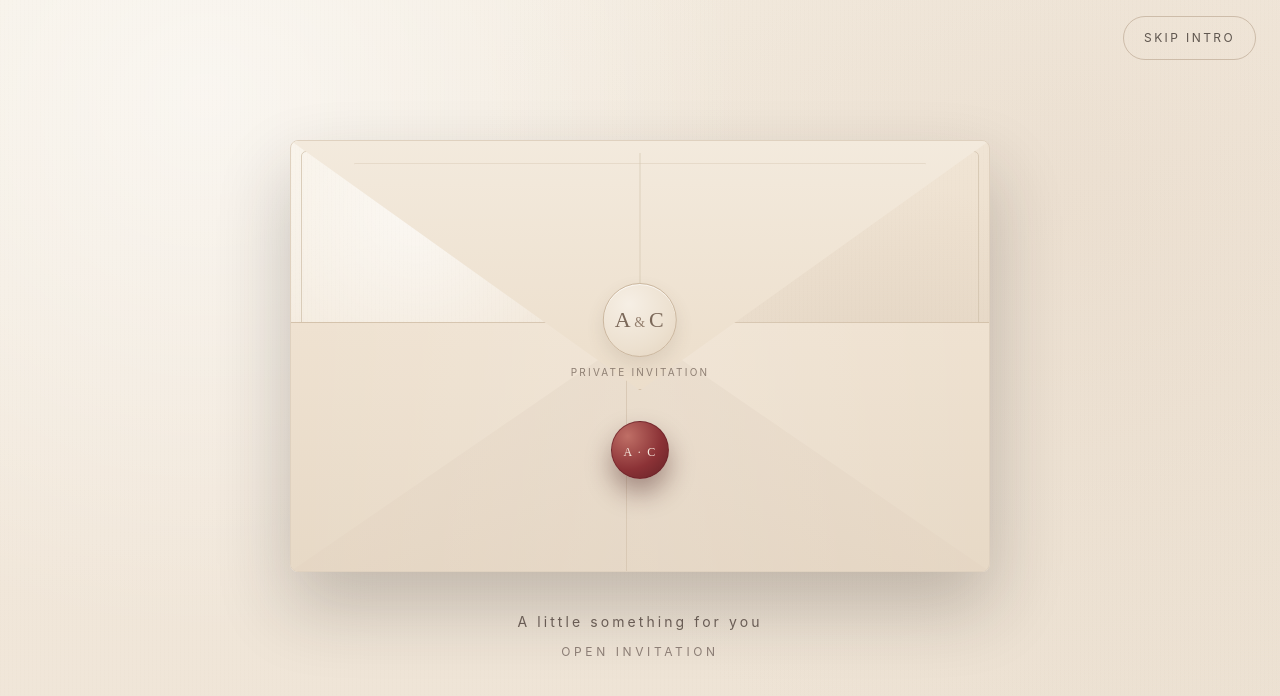
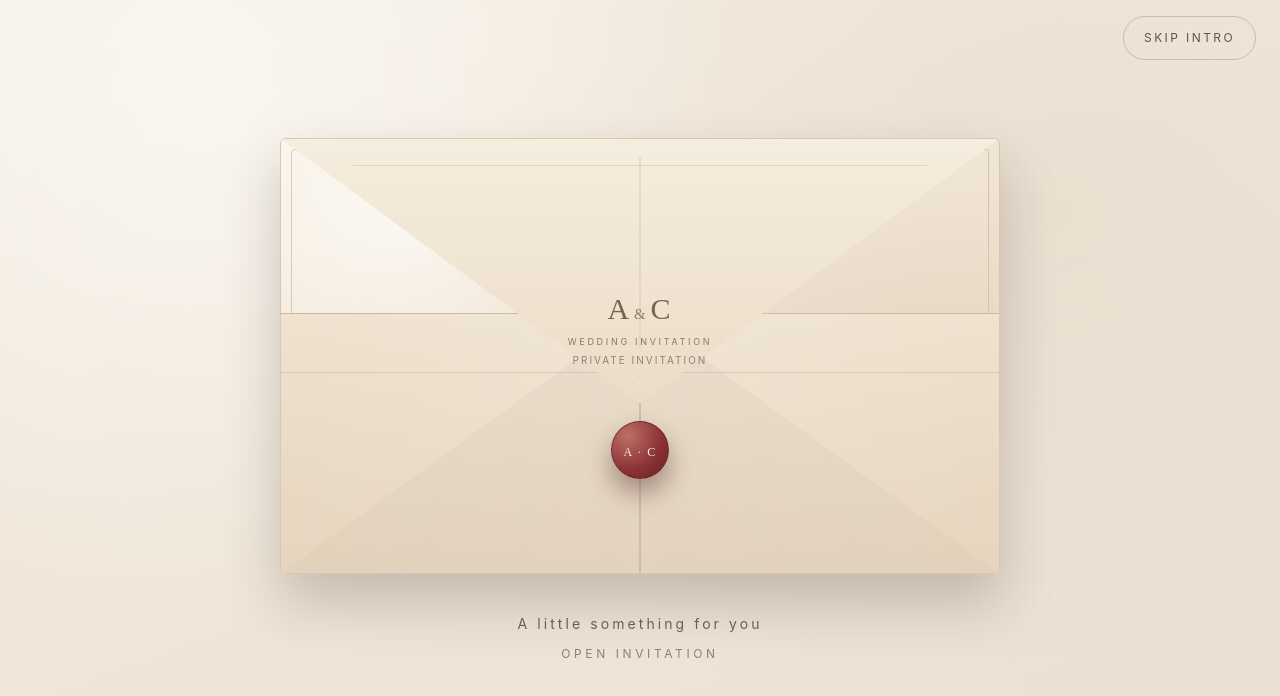
Before and after one commit to aaron-southey/save-the-date, a Next.js app: page / in a window 1280 px wide. Shown: the top 696 px of the page. Built offline with nearby package versions, Linux system fonts and the light colour scheme.

Commit message:
Plan chocolate-brown palette pass
Co-authored-by: aaron-southey <118404623+aaron-southey@users.noreply.github.com>

```diff
--- a/components/invitation/Envelope.tsx
+++ b/components/invitation/Envelope.tsx
@@ -14,52 +14,54 @@ type EnvelopeProps = {
 
 export function Envelope({ onOpen, pressed, released, flapOpen, disabled, invitee }: EnvelopeProps) {
   return (
-    <div className="relative w-[min(92vw,700px)]">
+    <div className="relative w-[min(92vw,720px)]">
       <motion.div
-        className="relative aspect-[1.62/1] overflow-hidden rounded-[8px] border border-[#dfd1bf] bg-[linear-gradient(160deg,#f7f0e4_0%,#eee1d0_48%,#e7d8c5_100%)] shadow-[0_34px_72px_rgba(40,33,28,0.24)]"
-        animate={{ y: pressed ? 4 : 0, rotateZ: pressed ? -0.4 : 0 }}
+        className="relative aspect-[1.65/1] overflow-hidden rounded-[6px] border border-[#d8c8b0] bg-[linear-gradient(160deg,#f8f1e4_0%,#efe2d0_48%,#e7d8c2_100%)] shadow-[0_28px_56px_rgba(43,34,28,0.22)]"
+        animate={{ y: pressed ? 4 : 0, rotateZ: pressed ? -0.35 : 0 }}
         transition={{ duration: 0.3 }}
       >
-        <div className="pointer-events-none absolute inset-0 bg-[radial-gradient(circle_at_18%_16%,rgba(255,255,255,0.64),transparent_36%),radial-gradient(circle_at_84%_74%,rgba(132,109,89,0.12),transparent_42%)]" />
-        <div className="pointer-events-none absolute inset-0 opacity-35 mix-blend-multiply paper-grain" />
-        <div className="absolute inset-[10px] rounded-[5px] border border-[#d3c3ae]/80" />
+        <div className="pointer-events-none absolute inset-0 bg-[radial-gradient(circle_at_16%_15%,rgba(255,255,255,0.62),transparent_34%),radial-gradient(circle_at_85%_80%,rgba(131,107,86,0.1),transparent_44%)]" />
+        <div className="pointer-events-none absolute inset-0 opacity-30 mix-blend-multiply paper-grain" />
+        <div className="absolute inset-[10px] rounded-[4px] border border-[#cdbba3]/75" />
 
-        <div className="absolute inset-x-0 bottom-0 h-[58%] rounded-b-[7px] border-t border-[#d4c2ab] bg-[linear-gradient(180deg,#efe2d1,#e7d9c6)]" />
+        <div className="absolute inset-x-0 bottom-0 h-[60%] rounded-b-[5px] border-t border-[#cab69e] bg-[linear-gradient(180deg,#efe2cf,#e6d5be)]" />
+
         <div
-          className="absolute bottom-0 left-0 h-[58%] w-[52%] border-r border-[#d3c0a9] bg-[linear-gradient(160deg,#ecdfcf,#e2d2be)]"
+          className="absolute bottom-0 left-0 h-[60%] w-1/2 border-r border-[#c9b59c] bg-[linear-gradient(164deg,#eadfcd,#dfccb4)]"
           style={{ clipPath: "polygon(0 100%,100% 100%,100% 0)" }}
         />
         <div
-          className="absolute bottom-0 right-0 h-[58%] w-[52%] border-l border-[#d3c0a9] bg-[linear-gradient(200deg,#ecdfcf,#e2d2be)]"
+          className="absolute bottom-0 right-0 h-[60%] w-1/2 border-l border-[#c9b59c] bg-[linear-gradient(196deg,#eadfcd,#dfccb4)]"
           style={{ clipPath: "polygon(0 100%,100% 100%,0 0)" }}
         />
-        <div className="absolute inset-x-0 bottom-0 h-[58%] bg-[linear-gradient(90deg,transparent,rgba(255,255,255,0.22)_50%,transparent)] opacity-60" />
+
+        <div className="absolute inset-x-0 bottom-[46%] h-px bg-[#cfbca2]/70" />
+        <div className="absolute inset-x-0 bottom-0 h-[60%] bg-[linear-gradient(90deg,transparent,rgba(255,255,255,0.2)_50%,transparent)] opacity-60" />
 
         <motion.div
-          className="absolute inset-x-0 top-0 h-[58%] origin-top overflow-hidden"
+          className="absolute inset-x-0 top-0 h-[61%] origin-top overflow-hidden"
           style={{ transformStyle: "preserve-3d", perspective: 1000 }}
           animate={{ rotateX: flapOpen ? -165 : 0 }}
           transition={{ duration: 1, ease: [0.19, 1, 0.22, 1] }}
         >
           <div
-            className="absolute inset-0 border-b border-[#d4c2ab] bg-[linear-gradient(180deg,#f3eadd,#ecdecb)]"
+            className="absolute inset-0 border-b border-[#cbb79d] bg-[linear-gradient(180deg,#f5edde,#ecdcc7)]"
             style={{ clipPath: "polygon(0 0,100% 0,50% 100%)" }}
           />
           <div
-            className="pointer-events-none absolute inset-[9%] border border-[#ccb9a0]/60"
+            className="pointer-events-none absolute inset-[10%] border border-[#c8b397]/60"
             style={{ clipPath: "polygon(0 0,100% 0,50% 100%)" }}
           />
-          <div className="pointer-events-none absolute left-1/2 top-[5%] h-[72%] w-px -translate-x-1/2 bg-[#d6c6b2]/70" />
+          <div className="pointer-events-none absolute left-1/2 top-[7%] h-[72%] w-px -translate-x-1/2 bg-[#d2c1aa]/65" />
         </motion.div>
 
-        <div className="absolute left-1/2 top-[33%] -translate-x-1/2 text-center">
-          <div className="mx-auto flex h-[74px] w-[74px] items-center justify-center rounded-full border border-[#cbb79f] bg-[radial-gradient(circle_at_35%_28%,#f6efe5,#ece0cf_64%,#e3d3be)] shadow-[inset_0_1px_0_rgba(255,255,255,0.65),0_8px_18px_rgba(87,70,55,0.12)]">
-            <p className="font-serif text-[22px] tracking-[0.08em] text-[#7a6758]">
-              A<span className="px-[2px] text-[14px] align-middle text-[#947f6e]">&</span>C
-            </p>
-          </div>
-          <p className="mt-2 text-[10px] uppercase tracking-[0.22em] text-[#8e7f73]">
-            {invitee ? `To ${invitee}` : "Private Invitation"}
+        <div className="absolute left-1/2 top-[34%] -translate-x-1/2 text-center">
+          <p className="font-serif text-[30px] tracking-[0.06em] text-[#756252]">
+            A<span className="px-[3px] text-[15px] text-[#907a68]">&</span>C
+          </p>
+          <p className="mt-1 text-[9px] uppercase tracking-[0.3em] text-[#8a786b]">Wedding Invitation</p>
+          <p className="mt-1 text-[10px] uppercase tracking-[0.2em] text-[#8f8174]">
+            {invitee ? `For ${invitee}` : "Private Invitation"}
           </p>
         </div>
 
```
